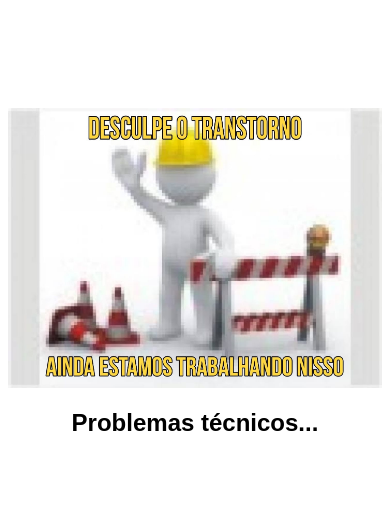
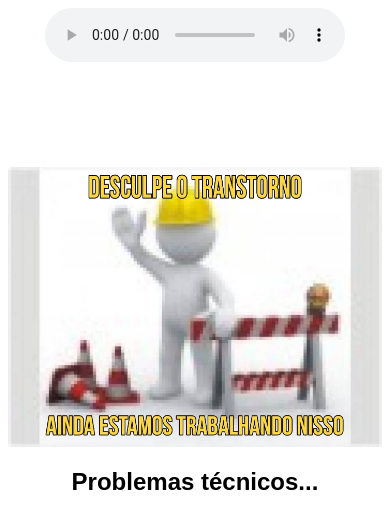
Before and after one commit to CaioAzvdo/Agregador-de-links-de-ONGs, a plain HTML site: page mobile.html in a window 390 px wide. Drawn offline with Linux system fonts and the light colour scheme.

Commit message:
Update mobile.html

```diff
--- a/mobile.html
+++ b/mobile.html
@@ -23,7 +23,7 @@ img{
 }</style>
 
 <body>
-  <audio src="Assets/working.mpeg" autoplay></audio>
+  <audio src="Assets/working.mpeg" controls autoplay></audio>
   <img src="Assets/working.jpg" alt="">
   <h1 class="error">Problemas técnicos... <br></h1>
 </body>
```
